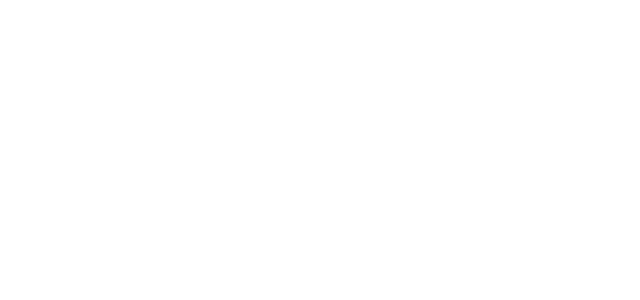
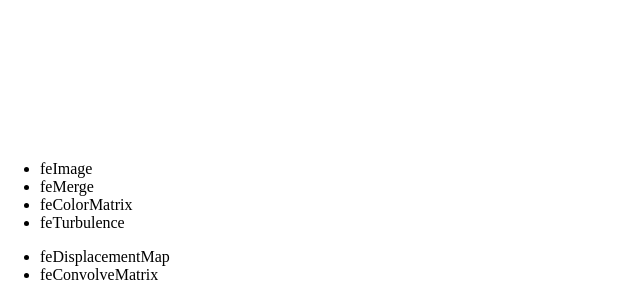
Before and after one commit to gogoend/svg-filter-graph-builder, a Vue app: page / in a window 1280 px wide. Shown: the part 940-1240 px from the top of the page, without its empty margins (0-640 px from the left). Before the commit the page ends 1084 px from the top, so only its background shows below. Built offline with nearby package versions, Linux system fonts and the light colour scheme.

Commit message:
WIP: 更新: 尝试加入可拖拽滤镜面板

```diff
--- /dev/null
+++ b/src/views/AppMain/components/NodeLibraryPanel/index.vue
@@ -0,0 +1,34 @@
+<template>
+  <div class="node-library-panel">
+    <ul class="menu-list">
+      <li draggable>feImage</li>
+      <li draggable>feMerge</li>
+      <li draggable>feColorMatrix</li>
+      <li draggable>feTurbulence</li>
+    </ul>
+    <ul class="menu-list">
+      <li draggable>feDisplacementMap</li>
+      <li draggable>feConvolveMatrix</li>
+    </ul>
+  </div>
+</template>
+<script lang="ts">
+import { computed, defineComponent, PropType } from 'vue'
+
+export default defineComponent({
+  name: 'NodeLibraryPanel',
+  setup(props, { emit }) {
+    return {
+
+    }
+  }
+})
+</script>
+<style lang="scss" scoped>
+.node-library-panel {
+  ul.menu-list {
+    li {
+    }
+  }
+}
+</style>
--- a/src/views/AppMain/index.vue
+++ b/src/views/AppMain/index.vue
@@ -1,14 +1,16 @@
 <template>
   <div class="app-wrap">
     <svg-canvas />
+    <node-library-panel />
   </div>
 </template>
 <script lang="ts">
 import { defineComponent } from 'vue'
 import SvgCanvas from './components/SvgCanvas/index.vue'
+import NodeLibraryPanel from './components/NodeLibraryPanel/index.vue'
 
 export default defineComponent({
-  components: { SvgCanvas },
+  components: { SvgCanvas, NodeLibraryPanel },
   setup() {
     return {}
   }
```
